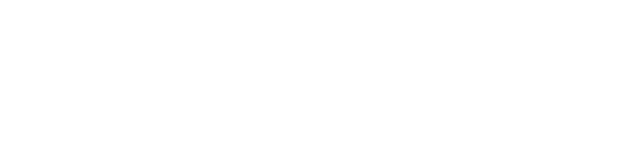
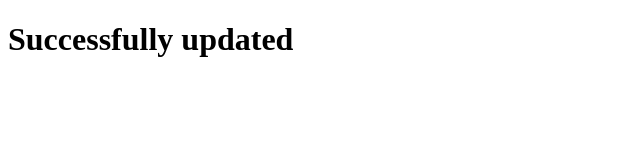
Before and after one commit to Bash-Abdul/crap-port, a plain HTML site: page images/new.html in a window 1280 px wide. Shown: the whole page, without its empty margins (0-640 px from the left). Drawn offline with Linux system fonts and the light colour scheme.

Commit message:
successfully updated file

```diff
--- a/images/new.html
+++ b/images/new.html
@@ -7,6 +7,6 @@
     <title>Document</title>
 </head>
 <body>
-
+    <h1>Successfully updated</h1>
 </body>
 </html>
```
